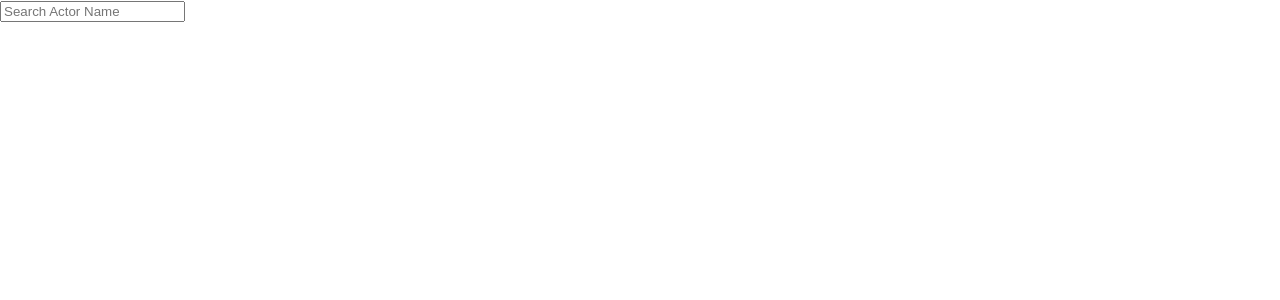
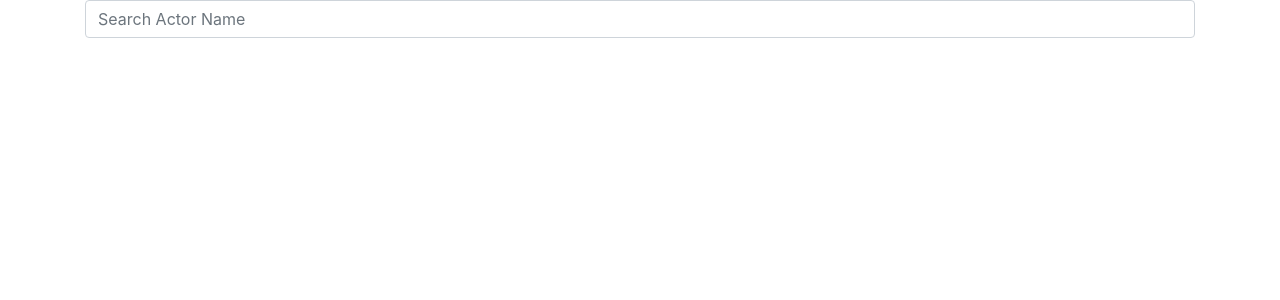
Before and after one commit to joesalm/tmdb-actors-search, a React (Create React App) app: page / in a window 1280 px wide. Shown: the top 300 px of the page. Built offline with nearby package versions, Linux system fonts and the light colour scheme.

Commit message:
added react-bootstrap to project

```diff
--- a/package.json
+++ b/package.json
@@ -6,7 +6,9 @@
     "@testing-library/jest-dom": "^4.2.4",
     "@testing-library/react": "^9.5.0",
     "@testing-library/user-event": "^7.2.1",
+    "bootstrap": "^4.5.1",
     "react": "^16.13.1",
+    "react-bootstrap": "^1.3.0",
     "react-dom": "^16.13.1",
     "react-scripts": "3.4.1"
   },
--- a/src/App.js
+++ b/src/App.js
@@ -1,5 +1,6 @@
 import React from 'react';
 import './App.css';
+import 'bootstrap/dist/css/bootstrap.min.css';
 import ActorsPage from './components/ActorsPage';
 
 function App() {
--- a/src/components/ActorsPage.js
+++ b/src/components/ActorsPage.js
@@ -1,5 +1,6 @@
 import React from 'react';
 import LiveSearchBox from './LiveSearchBox';
+import { Container } from 'react-bootstrap';
 
 
 class ActorsPage extends React.Component {
@@ -7,7 +8,9 @@ class ActorsPage extends React.Component {
     render() {
         return (
             <div className="p-actors">
-                <LiveSearchBox placeholderText="Search Actor Name"/>
+                <Container>
+                    <LiveSearchBox placeholderText="Search Actor Name"/>
+                </Container>
             </div>
         )
     }
--- a/src/components/LiveSearchBox.js
+++ b/src/components/LiveSearchBox.js
@@ -1,4 +1,5 @@
 import React from 'react';
+import { Form } from 'react-bootstrap';
 
 
 // This component is a genreic search box that shows results immediatly
@@ -27,7 +28,8 @@ class LiveSearchBox extends React.Component {
 
         return (
             <div className="c-live-search-box">
-                <input type="search" placeholder={placeholderText}/>
+                <Form.Control type="search" placeholder={placeholderText}/>
+                {/* <input type="search" placeholder={placeholderText}/> */}
             </div>
         )
     }
```
Also changed, not shown: 1 other file (tests, documents, lock files or other folders).
